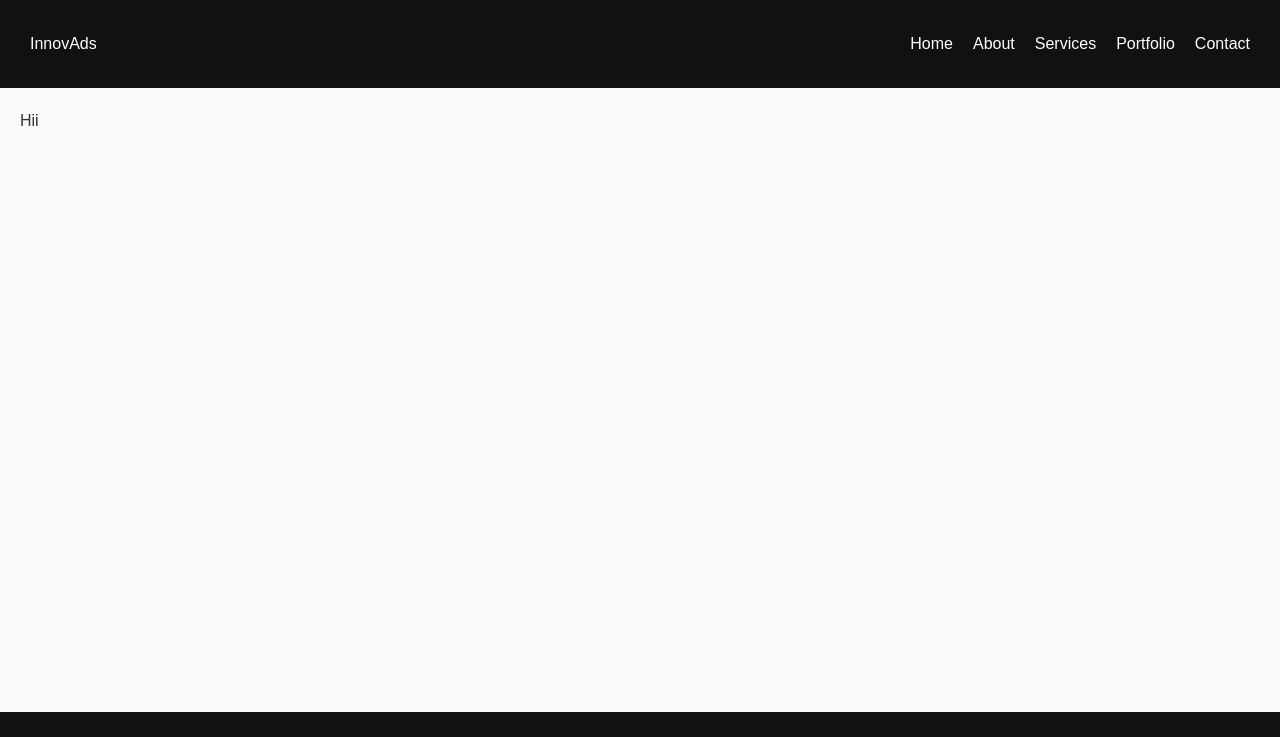
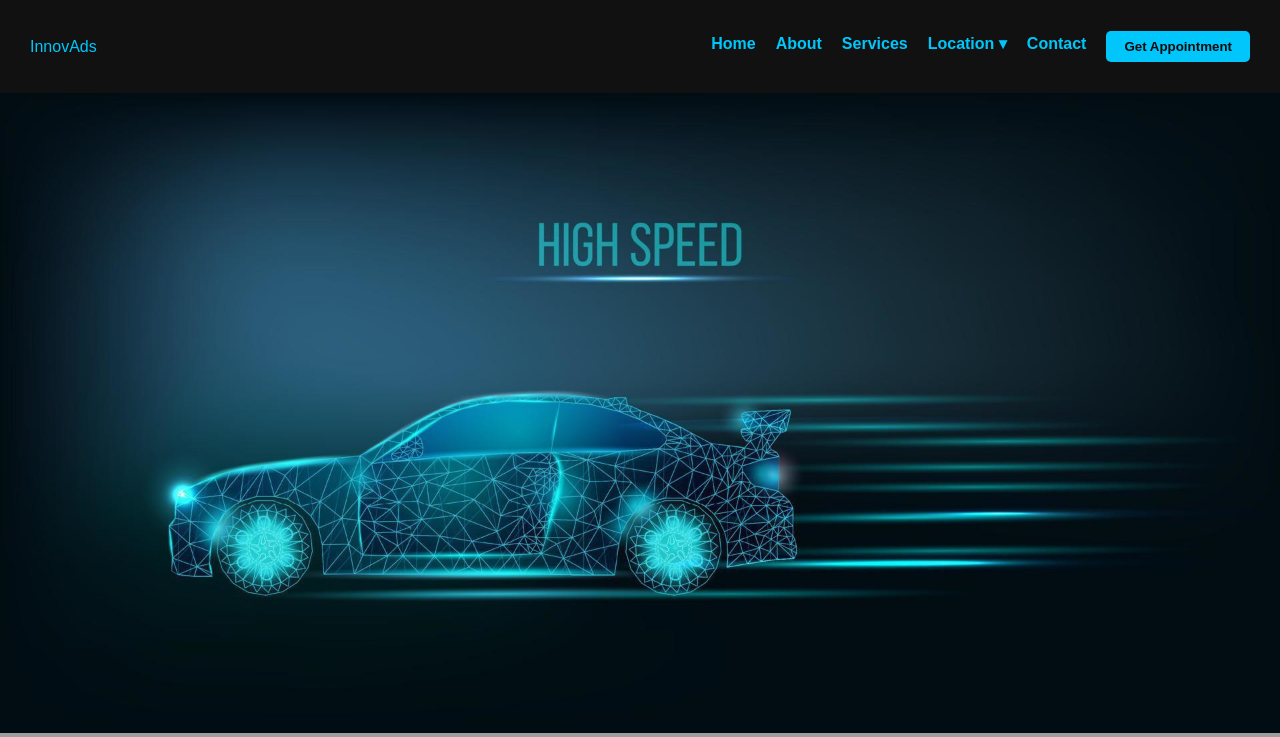
Before and after one commit to devyanikolhe/innovative, a Django app: page / in a window 1280 px wide. Shown: the top 737 px of the page. Run offline with Django 5.2, Linux system fonts and the light colour scheme; grey boxes are pictures that could not be loaded.

Commit message:
Home page ui

```diff
--- a/innovapp/static/css/base.css
+++ b/innovapp/static/css/base.css
@@ -1,20 +1,30 @@
-/* Layout */
 body {
   margin: 0;
   font-family: Arial, sans-serif;
   display: flex;
   flex-direction: column;
   min-height: 100vh;
+  color: #000000;
+  line-height: 1.6;
+  /* background-color: #0b0b0b; */
 }
-
-/* Navbar */
+.hero{
+  height: 80vh;
+  background: url("../img/backbanner1.jpg");
+  background-repeat: no-repeat;
+  background-position: center center;
+  background-size: cover;
+}
+.slider{
+  height: 80vh;
+}
 .navbar {
   display: flex;
   justify-content: space-between;
   align-items: center;
   padding: 15px 30px;
-  background: #111;
-  color: #fff;
+  background-color: #111;
+  color: #00c6fb;
 }
 .navbar ul {
   list-style: none;
@@ -24,20 +34,24 @@ body {
   margin-left: 20px;
 }
 .navbar ul li a {
-  color: #fff;
+  color: #00c6fb;
   text-decoration: none;
+  font-weight: bold;
+  transition: color 0.3s;
+}
+.navbar ul li a:hover {
+  color: #00f0ff;
 }
 
-/* Container with Sidebar + Content */
 .container {
   display: flex;
   flex: 1;
 }
 .sidebar {
   width: 220px;
-  background: #f4f4f4;
+  background-color: #111;
   padding: 20px;
-  border-right: 1px solid #ddd;
+  border-right: 1px solid #222;
 }
 .sidebar ul {
   list-style: none;
@@ -48,38 +62,29 @@ body {
 }
 .sidebar ul li a {
   text-decoration: none;
-  color: #333;
+  color: #00c6fb;
   font-weight: bold;
+  transition: color 0.3s;
 }
 .sidebar ul li a:hover {
-  color: #ff6600;
+  color: #00f0ff;
 }
 .content {
   flex: 1;
-  padding: 20px;
+  background-color: transparent;
 }
 
-/* Footer */
 footer {
-  background: #111;
-  color: #fff;
+  background-color: #111;
+  color: #00c6fb;
   text-align: center;
   padding: 15px;
+  border-top: 1px solid #222;
 }
 
-body {
-  font-family: Arial, sans-serif;
-  margin: 0;
-  padding: 0;
-  background: #f9f9f9;
-  color: #333;
-  line-height: 1.6;
-}
-
-/* Header */
 .header {
-  background: linear-gradient(135deg, #005bea, #00c6fb);
-  color: white;
+  background: linear-gradient(135deg, #0a0a0a, #111f4a); /* Dark black + dark blue */
+  color: #00c6fb;
   text-align: center;
   padding: 60px 20px;
 }
@@ -89,9 +94,9 @@ body {
 }
 .header p {
   font-size: 1.2rem;
+  color: #80e0ff;
 }
 
-/* Sections */
 section {
   padding: 50px 20px;
   max-width: 1000px;
@@ -100,10 +105,13 @@ section {
 section h2 {
   text-align: center;
   margin-bottom: 20px;
-  color: #005bea;
+  color: #00c6fb;
+  border-bottom: 2px solid #00c6fb;
+  display: inline-block;
+  padding-bottom: 5px;
 }
 
-/* Company Details */
+
 .company-details ul {
   list-style: none;
   padding: 0;
@@ -111,50 +119,106 @@ section h2 {
 }
 .company-details li {
   margin: 10px 0;
-  padding-left: 20px;
+  padding-left: 25px;
   position: relative;
 }
 .company-details li::before {
-  content: "🚗";
+  content: "🚀";
   position: absolute;
   left: 0;
+  color: #00c6fb;
 }
 
-/* Services */
-.service-grid {
-  display: grid;
-  grid-template-columns: repeat(auto-fit, minmax(250px, 1fr));
-  gap: 20px;
+.btn {
+  display: inline-block;
+  padding: 10px 25px;
+  background-color: #00c6fb;
+  color: #0b0b0b;
+  text-decoration: none;
+  font-weight: bold;
+  border-radius: 5px;
+  transition: background 0.3s;
 }
-.service-card {
-  background: #fff;
-  padding: 20px;
-  border-radius: 12px;
-  box-shadow: 0 5px 15px rgba(0,0,0,0.1);
-  transition: transform 0.3s;
+.btn:hover {
+  background-color: #00f0ff;
+  color: #111;
 }
-.service-card:hover {
-  transform: translateY(-8px);
-}
-.service-card h3 {
-  margin-top: 0;
-  color: #333;
+/* Navbar Button */
+.navbar ul li button {
+  background-color: #00c6fb;
+  color: #0b0b0b;
+  border: none;
+  padding: 8px 18px;
+  border-radius: 5px;
+  cursor: pointer;
+  font-weight: bold;
+  transition: all 0.3s ease;
 }
 
-/* Why Choose Us */
-.why-choose ul {
-  list-style: none;
-  padding: 0;
-  text-align: center;
-  font-size: 1.1rem;
-}
-.why-choose li {
-  margin: 10px 0;
+.navbar ul li button:hover {
+  background-color: #00f0ff;
+  color: #111;
+  transform: scale(1.05);
+  box-shadow: 0 4px 10px rgba(0, 198, 251, 0.5);
 }
 
-/* Contact */
-.contact p {
-  text-align: center;
-  font-size: 1.1rem;
-  margin: 5px 0;
+
+/* Parent <li> positioning */
+.navbar ul li.dropdown {
+  position: relative;
 }
+
+/* Hidden by default */
+.dropdown-content {
+  display: none !important; /* hide by default */
+  position: absolute;
+  top: 100%;
+  left: 0;
+  background-color: #111;
+  min-width: 150px;
+  border-radius: 5px;
+  box-shadow: 0 8px 16px rgba(0,0,0,0.5);
+  z-index: 1000;
+}
+
+.navbar ul li.dropdown:hover .dropdown-content {
+  display: block !important; /* show on hover */
+}
+
+
+/* Dropdown items */
+.dropdown-content li a {
+  display: block;
+  padding: 10px 15px;
+  color: #00c6fb;
+  text-decoration: none;
+}
+
+.dropdown-content li a:hover {
+  background-color: #00f0ff;
+  color: #111;
+}
+
+/* Show dropdown on hover */
+.navbar ul li.dropdown:hover .dropdown-content {
+  display: block;
+}
+
+.slider {
+  width: 100%;
+  height: 60vh; /* Adjust height */
+  overflow: hidden;
+  position: relative;
+}
+
+.slides {
+  display: flex;
+  width: 300%; /* 3 slides, adjust if more */
+  transition: transform 0.5s ease-in-out;
+}
+
+.slides img {
+  width: 100%;
+  flex-shrink: 0;
+  object-fit: cover;
+}
--- a/innovapp/templates/home.html
+++ b/innovapp/templates/home.html
@@ -1,5 +1,28 @@
 {% extends 'base.html'%}
 {% load static %}
 {% block body %}
-Hii
+<div class="hero">
+
+</div>
+<div class="slider">
+  <div class="slides">
+    <img src="{% static 'img/slide1.jpg' %}" alt="Slide 1">
+    <img src="{% static 'img/slide2.jpg' %}" alt="Slide 2">
+    <img src="{% static 'img/slide3.jpg' %}" alt="Slide 3">
+  </div>
+</div>
+<script>
+  const slides = document.querySelector('.slides');
+  const totalSlides = slides.children.length;
+  let index = 0;
+
+  function showNextSlide() {
+    index++;
+    if (index >= totalSlides) index = 0;
+    slides.style.transform = `translateX(-${index * 100}%)`;
+  }
+
+  setInterval(showNextSlide, 3000); // change slide every 3 seconds
+</script>
+
 {% endblock %}
--- a/innovapp/templates/navbar.html
+++ b/innovapp/templates/navbar.html
@@ -4,9 +4,21 @@
     <ul>
       <li><a href="/">Home</a></li>
       <li><a href="aboutus">About</a></li>
-        <li><a href="services.html">Services</a></li>
-        <li><a href="portfolio.html">Portfolio</a></li>
-        <li><a href="contact.html">Contact</a></li>
+      <li><a href="services">Services</a></li>
+
+      <!-- Dropdown for Location -->
+      <li class="dropdown">
+        <a href="#">Location ▾</a>
+        <ul class="dropdown-content">
+          <li><a href="#">New York</a></li>
+          <li><a href="#">London</a></li>
+          <li><a href="#">Tokyo</a></li>
+          <li><a href="#">Mumbai</a></li>
+        </ul>
+      </li>
+
+      <li><a href="contact">Contact</a></li>
+      <li><button>Get Appointment</button></li>
     </ul>
   </nav>
 </header>
```
Also changed, not shown: innovapp/static/img/backbanner.jpg (added), innovapp/static/img/backbanner1.jpg (added), innovapp/static/img/studio-finish_mb.avif (added), 1 other file. Lines whose indentation alone changed are shown as unchanged.
